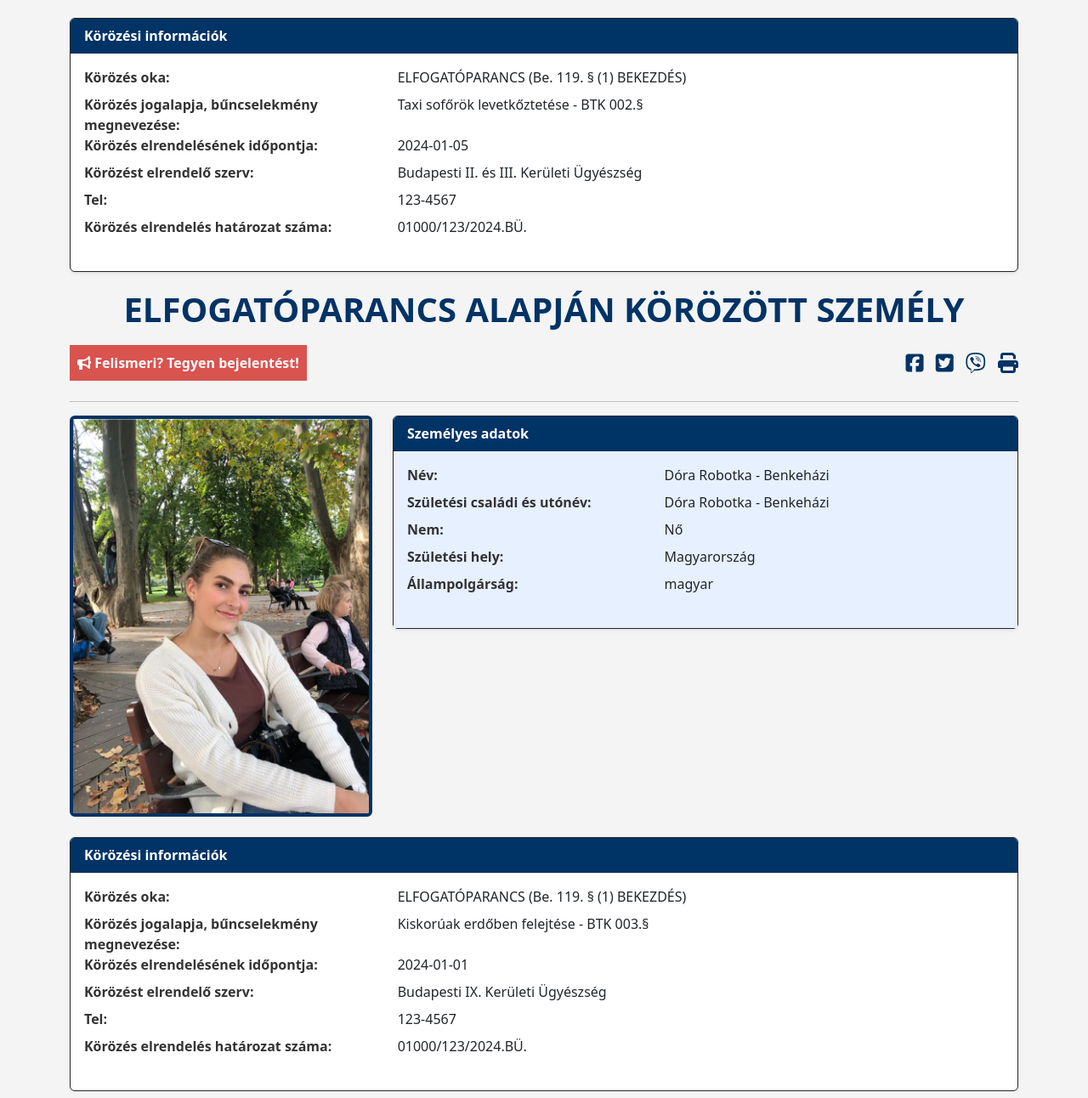
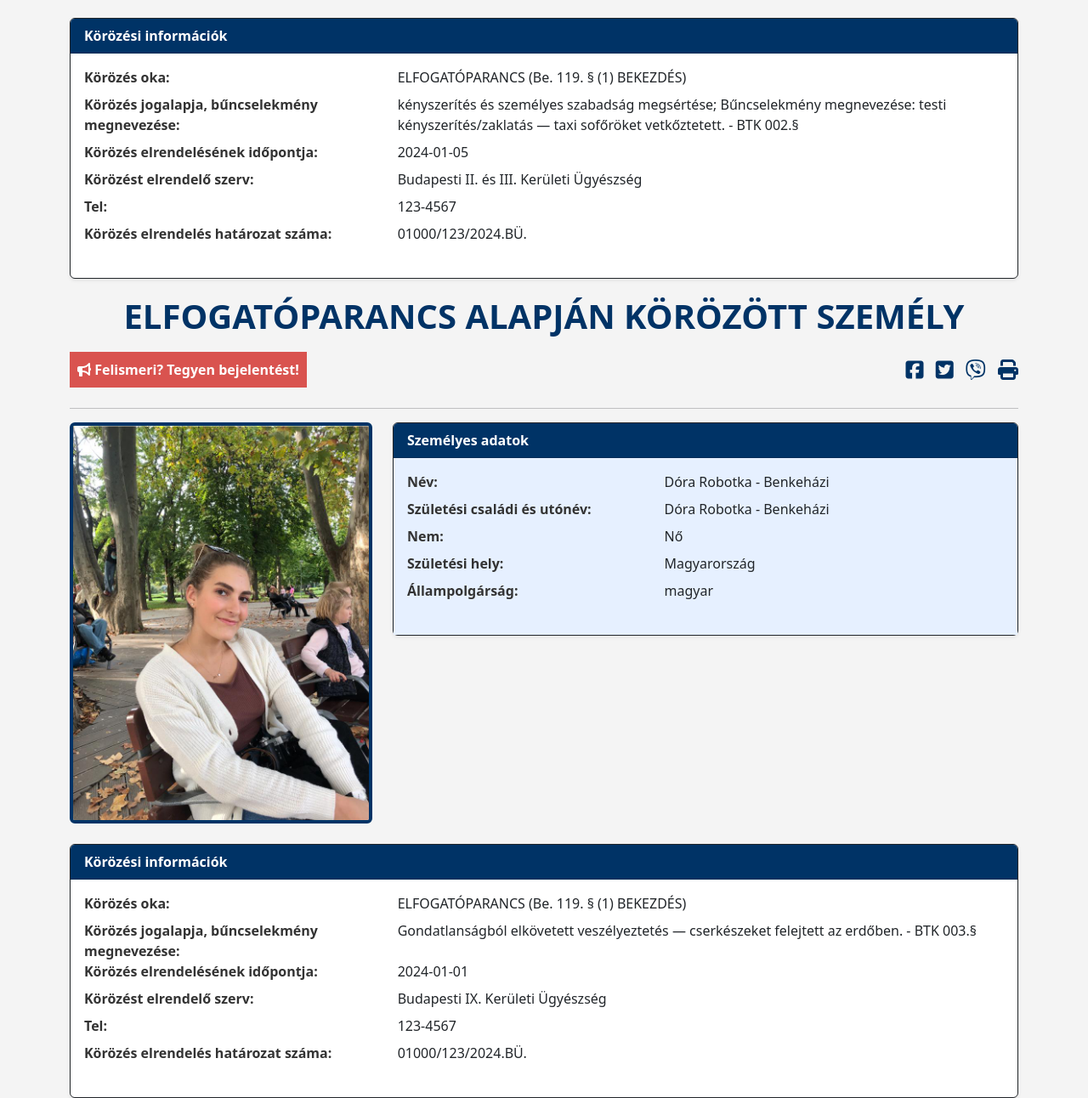
Before and after one commit to dsdsgege/halloween_wanted, a plain HTML site: page index.html in a window 1280 px wide. Shown: the part 644-1936 px from the top of the page at 85% size. Drawn offline with nearby package versions, Linux system fonts and the light colour scheme.

Commit message:
improve: improve details

```diff
--- a/index.html
+++ b/index.html
@@ -123,7 +123,7 @@
                             <dd class="col-sm-8">ELFOGATÓPARANCS (Be. 119. § (1) BEKEZDÉS)</dd>
 
                             <dt class="col-sm-4">Körözés jogalapja, bűncselekmény megnevezése:</dt>
-                            <dd class="col-sm-8">Taxi sofőrök levetkőztetése - BTK 002.§</dd>
+                            <dd class="col-sm-8">kényszerítés és személyes szabadság megsértése; Bűncselekmény megnevezése: testi kényszerítés/zaklatás — taxi sofőröket vetkőztetett. - BTK 002.§</dd>
 
                             <dt class="col-sm-4">Körözés elrendelésének időpontja:</dt>
                             <dd class="col-sm-8">2024-01-05</dd>
@@ -205,7 +205,7 @@
                             <dd class="col-sm-8">ELFOGATÓPARANCS (Be. 119. § (1) BEKEZDÉS)</dd>
 
                             <dt class="col-sm-4">Körözés jogalapja, bűncselekmény megnevezése:</dt>
-                            <dd class="col-sm-8">Kiskorúak erdőben felejtése - BTK 003.§</dd>
+                            <dd class="col-sm-8">Gondatlanságból elkövetett veszélyeztetés — cserkészeket felejtett az erdőben. - BTK 003.§</dd>
 
                             <dt class="col-sm-4">Körözés elrendelésének időpontja:</dt>
                             <dd class="col-sm-8">2024-01-01</dd>
```
